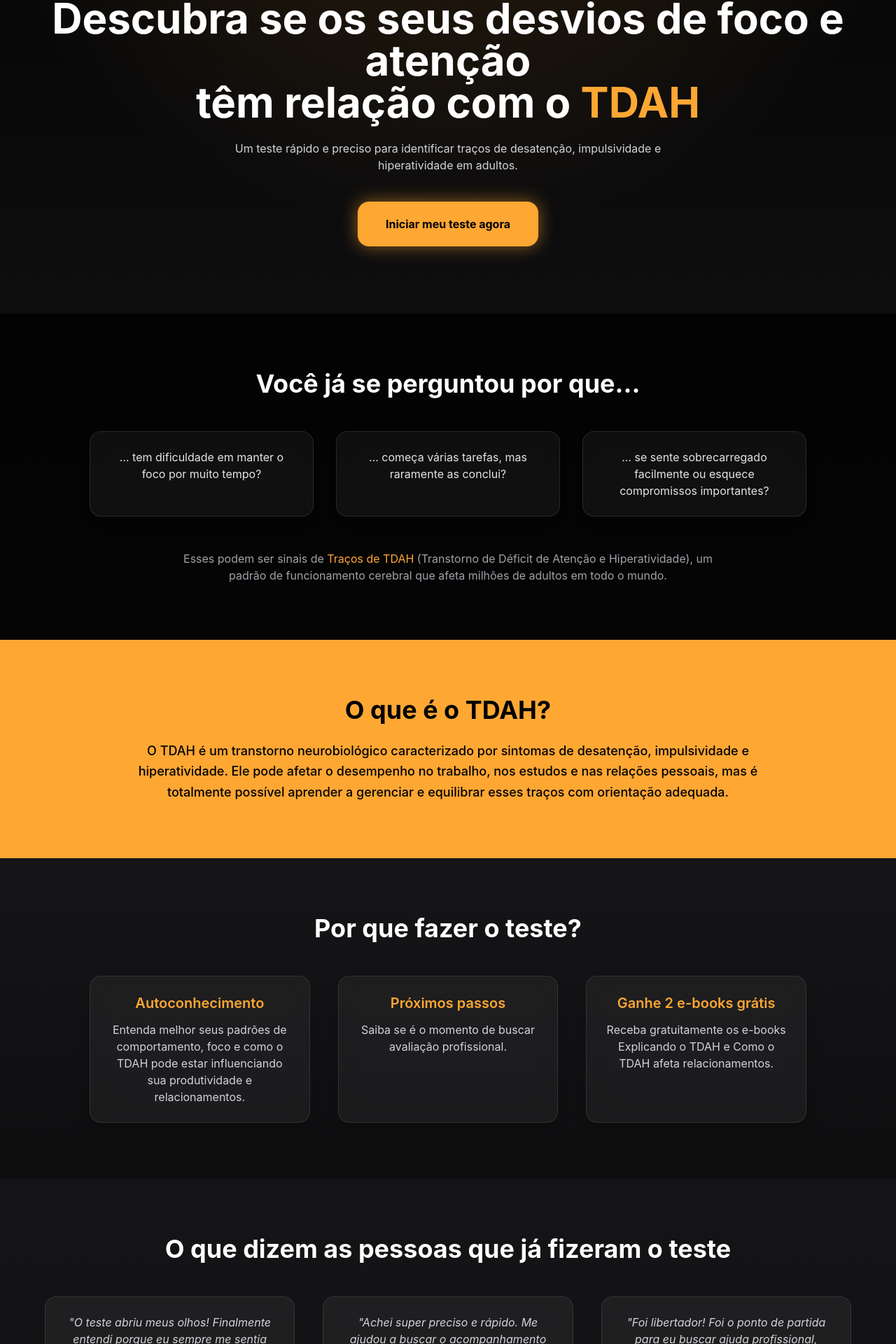
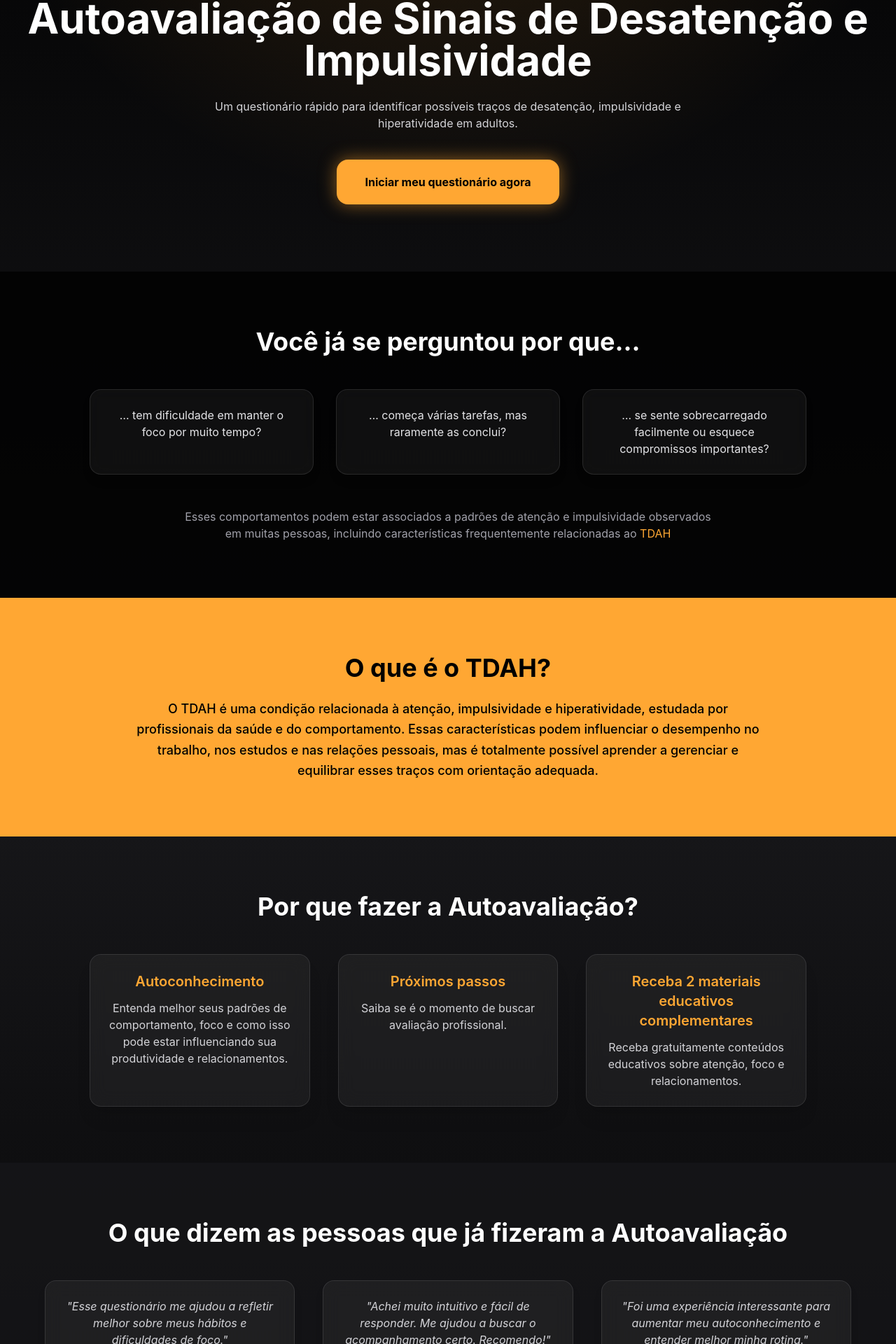
Before and after one commit to Funcionamente/teste-tdah, a Next.js app: page / in a window 1280 px wide. Shown: the part 436-2356 px from the top of the page at 70% size. Built offline with nearby package versions, Linux system fonts and the light colour scheme.

Commit message:
Update page.js

```diff
--- a/app/page.js
+++ b/app/page.js
@@ -16,20 +16,19 @@ export default function Home() {
         />
 
         <h1 className="text-4xl md:text-6xl font-bold mb-6 z-10 leading-tight">
-          Descubra se os seus desvios de foco e atenção
+          Autoavaliação de Sinais de Desatenção e Impulsividade
           <br />
-          têm relação com o <span className="text-[#FFA733]">TDAH</span>
         </h1>
 
         <p className="max-w-2xl text-zinc-300 mb-10 z-10">
-          Um teste rápido e preciso para identificar traços de desatenção, impulsividade e hiperatividade em adultos.
+          Um questionário rápido para identificar possíveis traços de desatenção, impulsividade e hiperatividade em adultos.
         </p>
 
         <a
           href="/teste"
           className="inline-block px-10 py-5 rounded-2xl bg-[#FFA733] text-black font-bold shadow-[0_0_25px_#FFA73388] transition-transform transform hover:-translate-y-1"
         >
-          Iniciar meu teste agora
+          Iniciar meu questionário agora
         </a>
       </section>
 
@@ -53,7 +52,7 @@ export default function Home() {
         </div>
 
         <p className="max-w-3xl mx-auto mt-12 text-zinc-400">
-          Esses podem ser sinais de <span className="text-[#FFA733]">Traços de TDAH</span> (Transtorno de Déficit de Atenção e Hiperatividade), um padrão de funcionamento cerebral que afeta milhões de adultos em todo o mundo.
+          Esses comportamentos podem estar associados a padrões de atenção e impulsividade observados em muitas pessoas, incluindo características frequentemente relacionadas ao <span className="text-[#FFA733]">TDAH</span>
         </p>
       </section>
 
@@ -61,28 +60,28 @@ export default function Home() {
       <section className="py-20 px-6 bg-[#FFA733] text-black text-center">
         <h2 className="text-3xl md:text-4xl font-bold mb-6">O que é o TDAH?</h2>
         <p className="max-w-4xl mx-auto text-lg font-medium leading-relaxed">
-          O TDAH é um transtorno neurobiológico caracterizado por sintomas de desatenção, impulsividade e hiperatividade.
-          Ele pode afetar o desempenho no trabalho, nos estudos e nas relações pessoais, mas é totalmente possível
+          O TDAH é uma condição relacionada à atenção, impulsividade e hiperatividade, estudada por profissionais da saúde e do comportamento.
+          Essas características podem influenciar o desempenho no trabalho, nos estudos e nas relações pessoais, mas é totalmente possível
           aprender a gerenciar e equilibrar esses traços com orientação adequada.
         </p>
       </section>
 
       {/* SEÇÃO 4 - POR QUE FAZER O TESTE */}
       <section className="py-20 px-6 text-center">
-        <h2 className="text-3xl md:text-4xl font-bold mb-12">Por que fazer o teste?</h2>
+        <h2 className="text-3xl md:text-4xl font-bold mb-12">Por que fazer a Autoavaliação?</h2>
         <div className="grid md:grid-cols-3 gap-10 max-w-5xl mx-auto">
           {[
             {
               title: "Autoconhecimento",
-              text: "Entenda melhor seus padrões de comportamento, foco e como o TDAH pode estar influenciando sua produtividade e relacionamentos.",
+              text: "Entenda melhor seus padrões de comportamento, foco e como isso pode estar influenciando sua produtividade e relacionamentos.",
             },
                         {
               title: "Próximos passos",
               text: "Saiba se é o momento de buscar avaliação profissional.",
             },
             {
-              title: "Ganhe 2 e-books grátis",
-              text: "Receba gratuitamente os e-books Explicando o TDAH e Como o TDAH afeta relacionamentos.",
+              title: "Receba 2 materiais educativos complementares",
+              text: "Receba gratuitamente conteúdos educativos sobre atenção, foco e relacionamentos.",
             },
           ].map((item, i) => (
             <div
@@ -98,20 +97,20 @@ export default function Home() {
 
       {/* SEÇÃO 5 - DEPOIMENTOS */}
       <section className="py-20 px-6 bg-zinc-900/70 text-center">
-        <h2 className="text-3xl md:text-4xl font-bold mb-12">O que dizem as pessoas que já fizeram o teste</h2>
+        <h2 className="text-3xl md:text-4xl font-bold mb-12">O que dizem as pessoas que já fizeram a Autoavaliação</h2>
         <div className="grid md:grid-cols-3 gap-10 max-w-6xl mx-auto">
           {[
             {
               name: "Ana P.",
-              text: "O teste abriu meus olhos! Finalmente entendi porque eu sempre me sentia sobrecarregada e sem foco.",
+              text: "Esse questionário me ajudou a refletir melhor sobre meus hábitos e dificuldades de foco.",
             },
             {
               name: "Lucas M.",
-              text: "Achei super preciso e rápido. Me ajudou a buscar o acompanhamento certo. Recomendo!",
+              text: "Achei muito intuitivo e fácil de responder. Me ajudou a buscar o acompanhamento certo. Recomendo!",
             },
             {
               name: "Renata G.",
-              text: "Foi libertador! Foi o ponto de partida para eu buscar ajuda profissional, iniciar o tratamento e melhorar a minha rotina.",
+              text: "Foi uma experiência interessante para aumentar meu autoconhecimento e entender melhor minha rotina.",
             },
           ].map((d, i) => (
             <div
@@ -128,20 +127,20 @@ export default function Home() {
       {/* SEÇÃO 6 - CTA FINAL */}
       <section className="py-24 px-6 text-center relative">
         <div className="absolute inset-0 bg-[radial-gradient(circle_at_bottom,_#FFA73322,_transparent_70%)] pointer-events-none"></div>
-        <h2 className="text-3xl md:text-5xl font-bold mb-8 z-10 relative">Pronto para descobrir se você tem traços de TDAH?</h2>
+        <h2 className="text-3xl md:text-5xl font-bold mb-8 z-10 relative">Pronto para entender melhor seus padrões de atenção e comportamento?</h2>
         <a
           href="/teste"
           className="inline-block px-10 py-5 rounded-2xl bg-[#FFA733] text-black font-bold shadow-[0_0_25px_#FFA73388] transition-transform transform hover:-translate-y-1"
         >
-          Iniciar meu teste agora
+          Iniciar minha Autoavaliação agora
         </a>
       </section>
 
       {/* SEÇÃO 7 - FAIXA DESTAQUE FINAL */}
       <section className="py-6 px-6 text-center bg-black text-zinc-400 text-sm border-t border-zinc-800">
         <p>
-          Este teste foi desenvolvido seguindo padrões internacionais de triagem em saúde mental (ASRS v1.1) e respeita as normas
-          éticas e de privacidade. É uma ferramenta informativa e não substitui diagnóstico médico ou psicológico.
+          Este questionário foi desenvolvido com base em referências amplamente utilizadas em estudos sobre atenção e comportamento, com foco em privacidade e uso responsável das informações.
+          Trata-se de uma ferramenta informativa e de autoavaliação, não substituindo diagnóstico médico, psicológico ou neuropsicológico..
         </p>
       </section>
 
```
